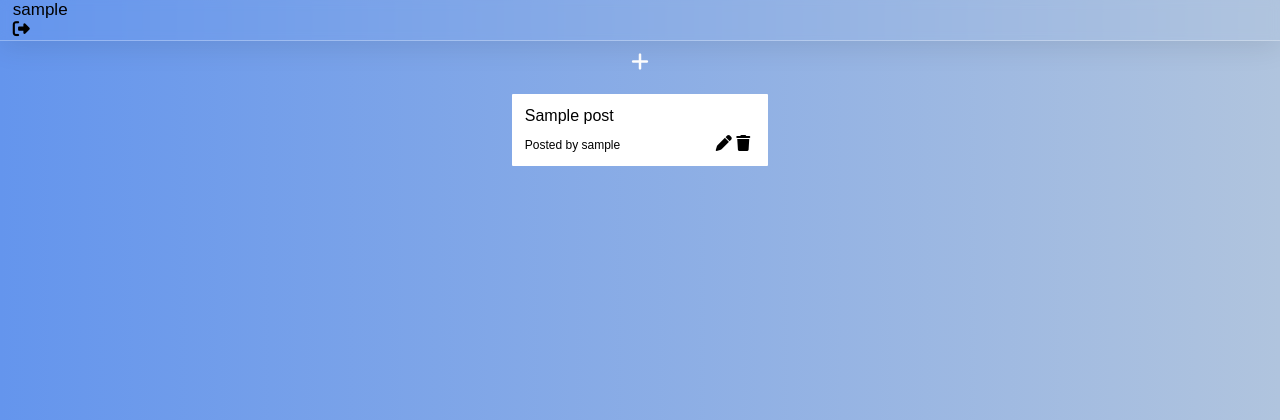
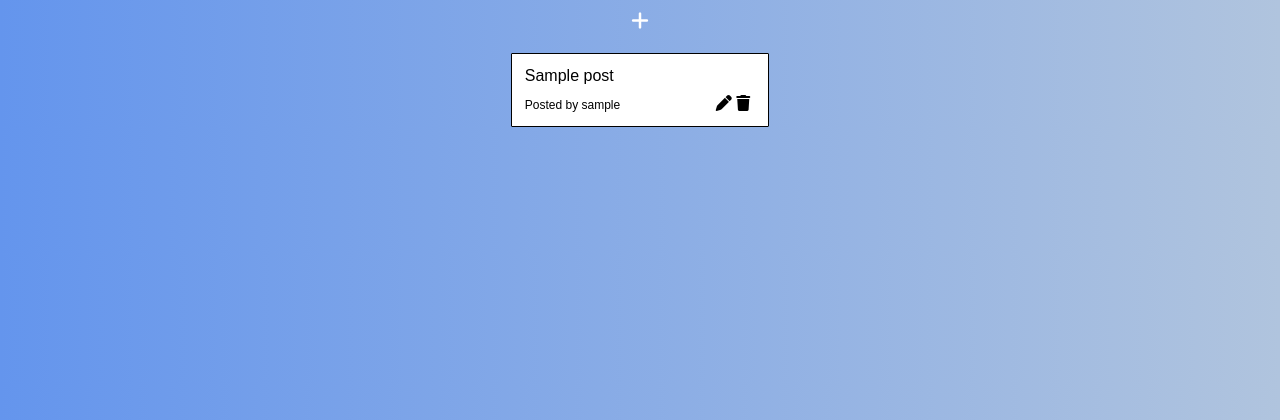
Before and after one commit to DanieII/AllPost, a Django app: page / in a window 1280 px wide. Shown: the top 420 px of the page. Run offline with Django 4.2, Linux system fonts and the light colour scheme; a user stored in the database is signed in; tables that the repository leaves empty hold one stand-in row (values such as "Sample post"); one stand-in notice (Sample message) is shown.

Commit message:
Added some styling, changed the structure of the posts html and made new views

```diff
--- a/AllPost/settings.py
+++ b/AllPost/settings.py
@@ -117,6 +117,7 @@ USE_TZ = True
 # https://docs.djangoproject.com/en/4.2/howto/static-files/
 
 STATIC_URL = 'static/'
+STATICFILES_DIRS = [BASE_DIR / 'static']
 
 # Default primary key field type
 # https://docs.djangoproject.com/en/4.2/ref/settings/#default-auto-field
--- a/posts/models.py
+++ b/posts/models.py
@@ -26,4 +26,5 @@ class Tag(models.Model):
 class Comments(models.Model):
     user = models.ForeignKey(User, on_delete=models.CASCADE, default=None)
     post = models.ForeignKey(Post, on_delete=models.CASCADE)
+    # created = models.DateTimeField(auto_now_add=True)
     content = models.TextField()
--- a/posts/urls.py
+++ b/posts/urls.py
@@ -1,11 +1,11 @@
 from django.urls import path
 
-from posts.views import posts, post_details, PostUpdateView, PostDeleteView, PostCreateView
+from posts.views import posts, post_details, PostUpdateView, PostCreateView, delete_post
 
 urlpatterns = [
     path('', posts, name='posts'),
     path('<int:pk>/', post_details, name='post'),
     path('update-post/<int:pk>/', PostUpdateView.as_view(), name='update'),
-    path('delete-post/<int:pk>/', PostDeleteView.as_view(), name='delete'),
+    path('delete-post/<int:pk>/', delete_post, name='delete'),
     path('create-post/', PostCreateView.as_view(), name='create'),
 ]
--- a/posts/views.py
+++ b/posts/views.py
@@ -1,7 +1,8 @@
 from django.contrib.auth.decorators import login_required
 from django.shortcuts import render, get_object_or_404, redirect
-from django.urls import reverse_lazy, reverse
-from django.views.generic import UpdateView, DeleteView, CreateView
+from django.urls import reverse_lazy
+from django.views.generic import UpdateView, CreateView
+from django.contrib import messages
 
 from posts.forms import CommentForm
 from posts.models import Post, Comments
@@ -16,19 +17,28 @@ def posts(request):
     return render(request, 'posts/posts.html', context)
 
 
+def delete_post(request, pk):
+    post = Post.objects.get(pk=pk)
+    post.delete()
+    messages.success(request, f"{post.title} deleted successfully")
+    return redirect('posts')
+
+
 def post_details(request, pk):
     post = get_object_or_404(Post, pk=pk)
 
     # Handling the comment form
-    if request.method == "POST":
+    if request.method == 'POST':
         form = CommentForm(request.POST)
         if form.is_valid():
             content = form.cleaned_data['content']
             post = Post.objects.get(pk=pk)
             comment = Comments.objects.create(user=request.user, post=post, content=content)
             comment.save()
-    else:
-        form = CommentForm()
+            messages.success(request, "Comment added")
+
+    # Create a new form in both cases because the post data doesn't need to be rendered again
+    form = CommentForm()
 
     context = {
         'post': post,
@@ -63,8 +73,3 @@ class PostCreateView(CreateView):
     def form_valid(self, form):
         form.instance.user = self.request.user
         return super(PostCreateView, self).form_valid(form)
-
-
-class PostDeleteView(DeleteView):
-    model = Post
-    success_url = reverse_lazy('posts')
--- /dev/null
+++ b/static/css/posts/base.css
@@ -0,0 +1,41 @@
+@import url('https://fonts.googleapis.com/css2?family=Noto+Sans+Nandinagari&display=swap');
+
+* {
+    padding:0;
+    margin: 0;
+}
+
+body {
+    font-family: 'Noto Sans Nandinagari', sans-serif;
+    background: linear-gradient(to right, cornflowerblue, lightsteelblue);
+    display: flex;
+    flex-direction: column;
+    align-items: center;
+    justify-content: center;
+}
+
+#container {
+    display: flex;
+    align-items: center;
+    justify-content: center;
+    flex-direction: column;
+    margin-top: 10px;
+    flex-wrap: wrap;
+}
+
+#messages {
+    position: fixed;
+    top: 50%;
+    left: 50%;
+    transform: translate(-50%, -50%);
+}
+
+.message {
+    color: white;
+    user-select: none;
+}
+
+.remove-message {
+    transition: color 1s;
+    color: transparent;
+}
--- /dev/null
+++ b/static/css/posts/posts.css
@@ -0,0 +1,33 @@
+#create-button:hover {
+    transition: transform 0.2s;
+    transform: rotateZ(360deg);
+}
+
+.post {
+    width: 20vw;
+    background-color: white;
+    border-radius: 1px;
+    border: 1px solid black;
+}
+
+.post-content {
+    padding: 5%;
+}
+
+.post:hover {
+    transition: filter 0.2s ease-in;
+    filter: brightness(90%);
+}
+
+a {
+    text-decoration: none;
+}
+
+.owner-actions {
+    float: right;
+    margin-right: 5px;
+}
+
+#container {
+    border: none;
+}
--- /dev/null
+++ b/static/scripts/hide_messages.js
@@ -0,0 +1,10 @@
+const messages = document.querySelectorAll('.message');
+console.log(messages);
+
+if (messages.length > 0){
+    messages.forEach((message) => {
+        setTimeout(() => {
+            message.classList.add('remove-message')
+        }, 800);
+    });
+}
--- /dev/null
+++ b/templates/posts/base.html
@@ -0,0 +1,32 @@
+{% load static %}
+
+<!DOCTYPE html>
+<html lang="en">
+<head>
+    <meta charset="UTF-8">
+    <title>
+        {% block title %}
+        {% endblock title %}
+    </title>
+    <link rel="stylesheet" href="{% static 'css/posts/base.css' %}">
+    <link rel="stylesheet" href="https://cdnjs.cloudflare.com/ajax/libs/font-awesome/6.4.0/css/all.min.css" integrity="sha512-iecdLmaskl7CVkqkXNQ/ZH/XLlvWZOJyj7Yy7tcenmpD1ypASozpmT/E0iPtmFIB46ZmdtAc9eNBvH0H/ZpiBw==" crossorigin="anonymous" referrerpolicy="no-referrer" />
+    {% block styles %}
+    {% endblock styles %}
+</head>
+<body>
+    {% if messages %}
+        <div id="messages">
+            {% for message in messages %}
+                <div class="message">
+                    {{ message }}
+                </div>
+            {% endfor %}
+        </div>
+    {% endif %}
+    <div id="container">
+        {% block content %}
+        {% endblock content %}
+    </div>
+</body>
+<script src="{% static 'scripts/hide_messages.js' %}" crossorigin="anonymous"></script>
+</html>
--- a/templates/posts/navbar.html
+++ b/templates/posts/navbar.html
@@ -1,27 +1,26 @@
-<style>
-    nav {
-        width: 100%;
-        height: 5vh;
-        box-shadow: 0 4px 30px rgba(0, 0, 0, 0.1);
-        backdrop-filter: blur(5px);
-        border-bottom: 1px solid rgba(255, 255, 255, 0.3);
-        margin-bottom: 10px;
-        display: flex;
-        align-items: center;
-    }
+{% load static %}
 
-    #profile {
-        margin-left: 1%;
-    }
-
-    #profile * {
-        font-size: 17px;
-    }
-</style>
-
-<nav>
-    <div id="profile">
-        <p style="margin: 0">{{ request.user.username }}</p>
-        <a href="{% url 'logout' %}"><i class="fa-solid fa-right-from-bracket" style="color: black;"></i></a>
-    </div>
-</nav>
+<!DOCTYPE html>
+<html lang="en">
+<head>
+    <meta charset="UTF-8">
+    <title>
+        {% block title %}
+        {% endblock title %}
+    </title>
+    <link rel="stylesheet" href="{% static 'css/posts/navbar.css' %}">
+    {% block styles %}
+    {% endblock styles %}
+</head>
+<body>
+    <nav>
+        <div>
+            <p>AllPost</p>
+            <p></p>
+            <a href="{% url 'logout' %}" style="">Logout</a>
+        </div>
+    </nav>
+    {% block content %}
+    {% endblock content %}
+</body>
+</html>
--- a/templates/posts/posts.html
+++ b/templates/posts/posts.html
@@ -1,67 +1,13 @@
-<!DOCTYPE html>
-<html lang="en">
-<head>
-    <meta charset="UTF-8">
-    <link rel="stylesheet" href="https://cdnjs.cloudflare.com/ajax/libs/font-awesome/6.4.0/css/all.min.css" integrity="sha512-iecdLmaskl7CVkqkXNQ/ZH/XLlvWZOJyj7Yy7tcenmpD1ypASozpmT/E0iPtmFIB46ZmdtAc9eNBvH0H/ZpiBw==" crossorigin="anonymous" referrerpolicy="no-referrer" />
-    <style>
-        @import url('https://fonts.googleapis.com/css2?family=Noto+Sans+Nandinagari&display=swap');
+{% extends 'posts/base.html' %}
+{% load static %}
+{% block title %}
+    Posts - Home
+{% endblock title %}
+{% block styles %}
+    <link rel="stylesheet" href="{% static 'css/posts/posts.css' %}">
+{% endblock styles %}
 
-        body {
-            font-family: 'Noto Sans Nandinagari', sans-serif;
-            background: linear-gradient(to right, cornflowerblue, lightsteelblue);
-            display: flex;
-            flex-direction: column;
-            align-items: center;
-            justify-content: center;
-            margin: 0;
-        }
-
-        #create-button:hover {
-            transition: transform 0.2s;
-            transform: rotateZ(360deg);
-        }
-
-        #posts {
-            display: flex;
-            align-items: center;
-            justify-content: center;
-            flex-direction: column;
-            gap: 20px;
-        }
-
-        .post {
-            width: 20vw;
-            background-color: white;
-            border-radius: 1px;
-        }
-
-        .post-content {
-            padding: 5%;
-        }
-
-        .post:hover {
-            background: transparent;
-        }
-
-        .post * {
-            margin: 0;
-        }
-
-        a {
-            text-decoration: none;
-
-        }
-
-        .owner-actions {
-            float: right;
-            margin-right: 5px;
-        }
-
-    </style>
-    <title>Posts - Home</title>
-</head>
-<body>
-    {% include 'posts/navbar.html' %}
+{% block content %}
     <a href="{% url 'create' %}" style="font-size: 20px; margin-bottom: 20px"><i class="fa-solid fa-plus" style="color: white;" id="create-button"></i></a>
     <div id="posts">
         {% for post in posts %}
@@ -79,5 +25,4 @@
         </div>
     {% endfor %}
     </div>
-</body>
-</html>
+{% endblock content %}
```
Also changed, not shown: static/css/posts/post.css (added, +27 -0 lines), templates/posts/post.html (+27 -16 lines), posts/migrations/0005_comments_created.py (added), posts/migrations/0006_remove_comments_created.py (added). Lines whose indentation alone changed are shown as unchanged.
